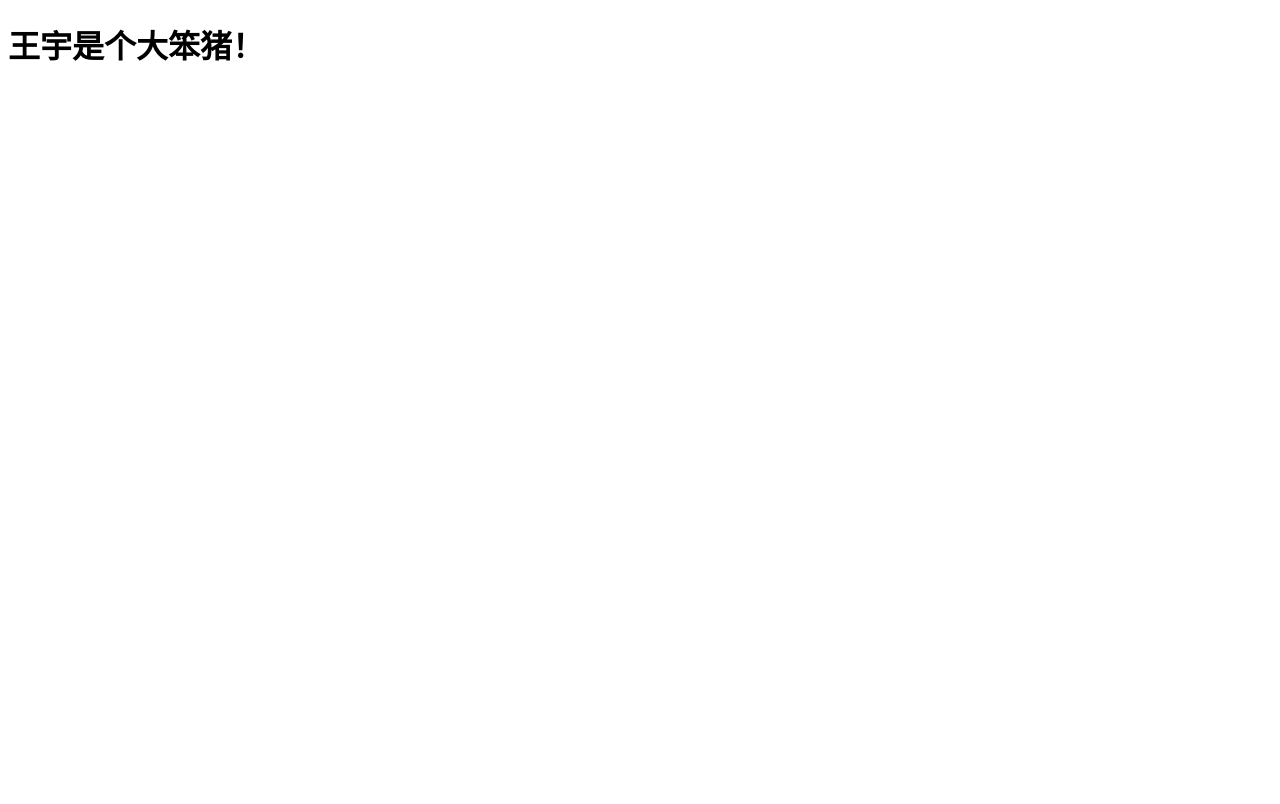
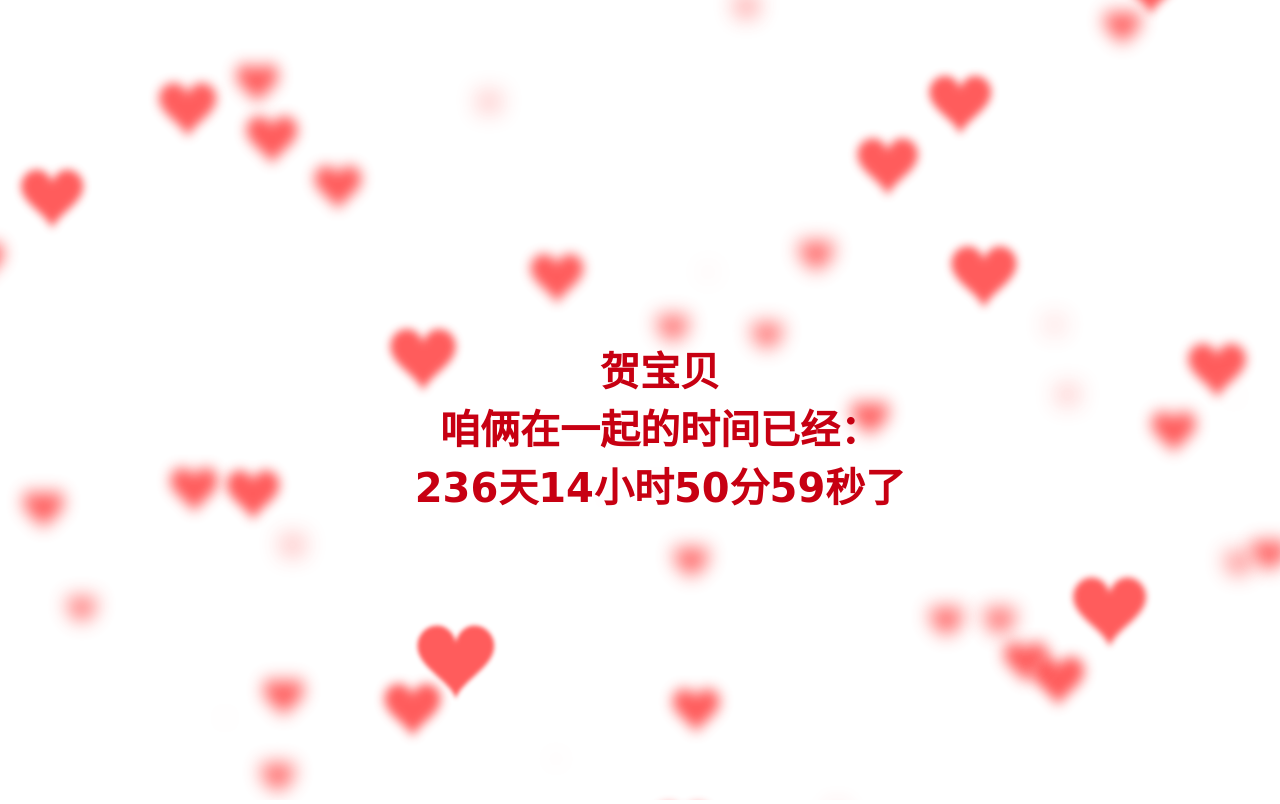
Before and after one commit to HanderUp/myLove, a plain HTML site: page index.html in a window 1280 px wide. Drawn offline with Linux system fonts and the light colour scheme.

Commit message:
修改项目结构，并修改index.html

```diff
--- a/index.html
+++ b/index.html
@@ -7,12 +7,15 @@
         content="width=device-width, initial-scale=1.0, maximum-scale=1.0, user-scalable=0,minimal-ui:ios">
     <meta http-equiv="X-UA-Compatible" content="ie=edge">
     <title>myLove</title>
-    <link href="images/love.ico" rel="icon" type="image/x-ico">
-    <script src=""></script>
+    <link href="static/images/love.ico" rel="icon" type="image/x-ico">
+    <link rel="stylesheet" href="static/css/love.css">
 </head>
 
 <body>
-    <h1>王宇是个大笨猪！</h1>
+    <audio src="" loop autoplay></audio>
+    <h1 id="h1"></h1>
+    <canvas></canvas>
 </body>
+<script src="static/js/love.js"></script>
 
 </html>
--- /dev/null
+++ b/static/css/love.css
@@ -0,0 +1,34 @@
+body {
+    overflow: hidden;
+    margin: 0;
+}
+
+h1 {
+    position: fixed;
+    top: 50%;
+    left: 0;
+    width: 100%;
+    text-align: center;
+    transform: translateY(-50%);
+    font-family: 'Love Ya Like A Sister', cursive;
+    font-size: 40px;
+    color: #c70012;
+    padding: 0 20px;
+}
+
+h1 span {
+    font-size: 20px;
+}
+
+.love-you {
+    text-align: center;
+    font-weight: bold;
+    display: none;
+}
+
+.link {
+    font-size: 12px;
+    position: absolute;
+    bottom: 0;
+    left: 50%;
+}
--- /dev/null
+++ b/static/js/love.js
@@ -0,0 +1,109 @@
+var canvas = document.querySelector("canvas"),
+    ctx = canvas.getContext("2d");
+var ww, wh;
+
+function onResize() {
+    ww = canvas.width = window.innerWidth;
+    wh = canvas.height = window.innerHeight;
+}
+
+ctx.strokeStyle = "red";
+ctx.shadowBlur = 25;
+ctx.shadowColor = "hsla(0, 100%, 60%, 0.8)";
+
+var precision = 100;
+var hearts = [];
+var mouseMoved = false;
+function onMove(e) {
+    mouseMoved = true;
+    if (e.type === "touchmove") {
+        hearts.push(new Heart(e.touches[0].clientX, e.touches[0].clientY));
+        hearts.push(new Heart(e.touches[0].clientX, e.touches[0].clientY));
+    } else {
+        hearts.push(new Heart(e.clientX, e.clientY));
+        hearts.push(new Heart(e.clientX, e.clientY));
+    }
+}
+
+var Heart = function (x, y) {
+    this.x = x || Math.random() * ww;
+    this.y = y || Math.random() * wh;
+    this.size = Math.random() * 2 + 1;
+    this.shadowBlur = Math.random() * 10;
+    this.speedX = (Math.random() + 0.2 - 0.6) * 10;
+    this.speedY = (Math.random() + 0.2 - 0.6) * 10;
+    this.speedSize = Math.random() * 0.05 + 0.01;
+    this.opacity = 1;
+    this.vertices = [];
+    for (var i = 0; i < precision; i++) {
+        var step = (i / precision - 0.5) * (Math.PI * 2);
+        var vector = {
+            x: (15 * Math.pow(Math.sin(step), 3)),
+            y: -(13 * Math.cos(step) - 5 * Math.cos(2 * step) - 2 * Math.cos(3 * step) - Math.cos(4 * step))
+        }
+        this.vertices.push(vector);
+    }
+}
+
+Heart.prototype.draw = function () {
+    this.size -= this.speedSize;
+    this.x += this.speedX;
+    this.y += this.speedY;
+    ctx.save();
+    ctx.translate(-1000, this.y);
+    ctx.scale(this.size, this.size);
+    ctx.beginPath();
+    for (var i = 0; i < precision; i++) {
+        var vector = this.vertices[i];
+        ctx.lineTo(vector.x, vector.y);
+    }
+    ctx.globalAlpha = this.size;
+    ctx.shadowBlur = Math.round((3 - this.size) * 10);
+    ctx.shadowColor = "hsla(0, 100%, 60%, 0.8)";
+    ctx.shadowOffsetX = this.x + 1000;
+    ctx.globalCompositeOperation = "screen";
+    ctx.closePath();
+    ctx.fill();
+    ctx.restore();
+};
+
+
+function render(a) {
+    requestAnimationFrame(render);
+
+    hearts.push(new Heart())
+    ctx.clearRect(0, 0, ww, wh);
+    for (var i = 0; i < hearts.length; i++) {
+        hearts[i].draw();
+        if (hearts[i].size <= 0) {
+            hearts.splice(i, 1);
+            i--;
+        }
+    }
+}
+
+
+onResize();
+window.addEventListener("mousemove", onMove);
+window.addEventListener("touchmove", onMove);
+window.addEventListener("resize", onResize);
+requestAnimationFrame(render);
+
+window.onload = function starttime() {
+    time(h1, '2018,12,10');     // 在一起的时间
+    ptimer = setTimeout(starttime, 1000); // 添加计时器
+}
+
+function time(obj, futimg) {
+    var nowtime = new Date().getTime(); // 现在时间转换为时间戳
+    var futruetime = new Date(futimg).getTime(); // 未来时间转换为时间戳
+    var msec = nowtime - futruetime; // 毫秒 未来时间-现在时间
+    var time = (msec / 1000);  // 毫秒/1000
+    var day = parseInt(time / 86400); // 天  24*60*60*1000
+    var hour = parseInt(time / 3600) - 24 * day;    // 小时 60*60 总小时数-过去的小时数=现在的小时数
+    var minute = parseInt(time % 3600 / 60); // 分 -(day*24) 以60秒为一整份 取余 剩下秒数 秒数/60 就是分钟数
+    var second = parseInt(time % 60);  // 以60秒为一整份 取余 剩下秒数
+    obj.innerHTML = "贺宝贝<br>咱俩在一起的时间已经：<br>" + day + "天" + hour + "小时" + minute + "分" + second + "秒" + "了<br>"
+
+    return true;
+}
```
Also changed, not shown: static/images/love.ico (renamed from images/love.ico).
